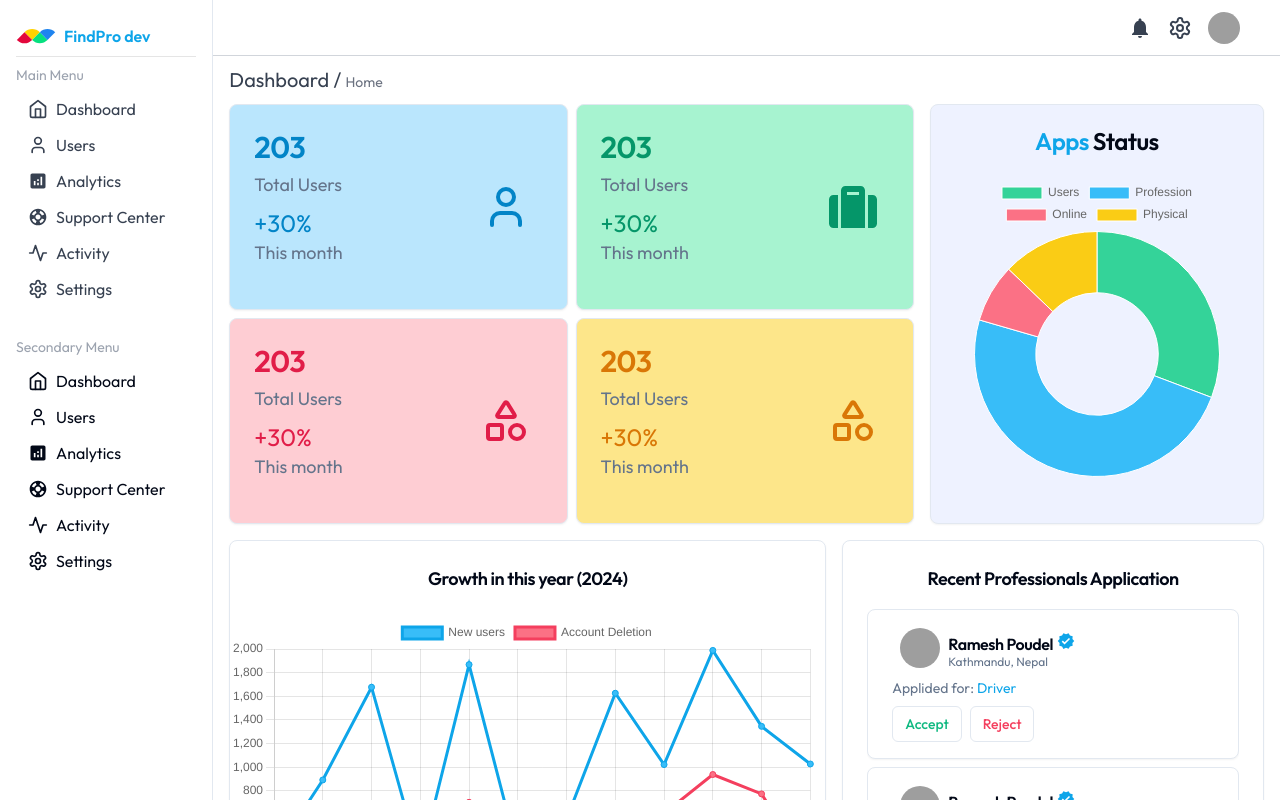
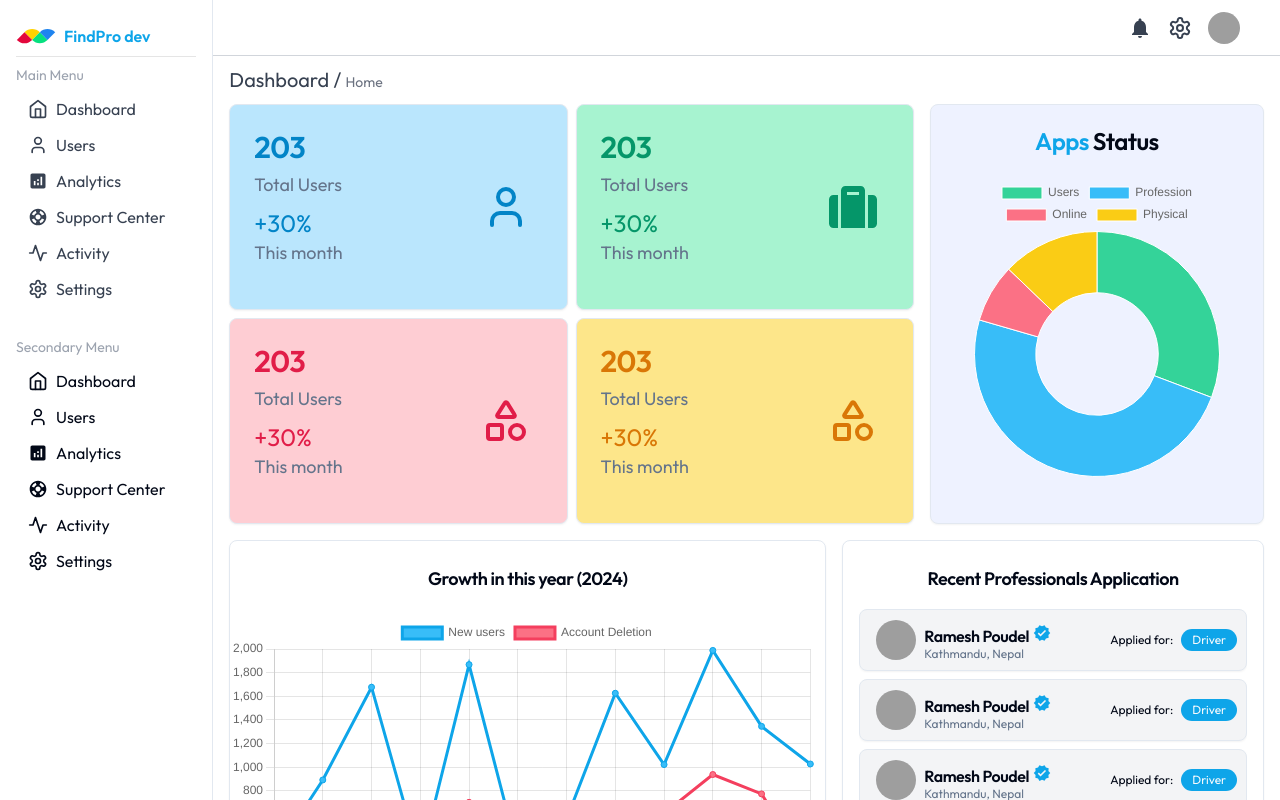
Before and after one commit to CodeMode365/FindPro-client, a Next.js app: page /dashboard in a window 1280 px wide. Built offline with nearby package versions, Linux system fonts and the light colour scheme; grey boxes are pictures that could not be loaded.

Commit message:
admin dashboard page

```diff
--- a/src/app/(protected)/dashboard/_components/Admin/Home/ProApplications/ProApplicationCard.tsx
+++ b/src/app/(protected)/dashboard/_components/Admin/Home/ProApplications/ProApplicationCard.tsx
@@ -1,5 +1,6 @@
 import VerifiedBadge from "@/components/reusable/VerifiedBadge";
 import { Avatar, AvatarFallback, AvatarImage } from "@/components/ui/avatar";
+import { Badge } from "@/components/ui/badge";
 import { Button } from "@/components/ui/button";
 import {
   Card,
@@ -9,11 +10,12 @@ import {
   CardHeader,
   CardTitle,
 } from "@/components/ui/card";
+import { ArrowRight } from "lucide-react";
 
 const ProApplicationCard = () => {
   return (
-    <Card className=" mt-2">
-      <CardHeader className="flex flex-row items-center -my-2">
+    <Card className=" mt-2 bg-gray-100 hover:bg-sky-300 transition grid grid-cols-8">
+      <CardHeader className="flex flex-row items-center -my-1 py-3 px-2 col-span-5">
         <span className="mx-2 cursor-pointer relative">
           <Avatar className="h-10 w-10">
             <AvatarImage src="https://github.com/shadcn.png" alt="@shadcn" />
@@ -32,28 +34,12 @@ const ProApplicationCard = () => {
           </CardDescription>
         </span>
       </CardHeader>
-      <CardContent className="-mt-4">
-        <h3 className="text-sm text-muted-foreground">
-          Applided for:
-          <span className="text-primary"> Driver</span>
-        </h3>
+      <CardContent className="col-span-3 m-0 p-0 flex items-center justify-center">
+        <h2 className="text-xs">
+          Applied for:
+          <Badge className="font-normal ml-2">Driver</Badge>
+        </h2>
       </CardContent>
-      <CardFooter className="-mt-4 -mb-2">
-        <Button
-          size={"sm"}
-          variant={"outline"}
-          className="text-emerald-500 hover:bg-emerald-200 hover:text-emerald-700"
-        >
-          Accept
-        </Button>
-        <Button
-          size={"sm"}
-          variant={"outline"}
-          className="text-rose-500 hover:bg-rose-200 hover:text-rose-700 ml-2"
-        >
-          Reject
-        </Button>
-      </CardFooter>
     </Card>
   );
 };
--- a/src/app/(protected)/dashboard/_components/Admin/Home/ProApplications/index.tsx
+++ b/src/app/(protected)/dashboard/_components/Admin/Home/ProApplications/index.tsx
@@ -18,7 +18,7 @@ const ProApplication = () => {
           Recent Professionals Application
         </CardTitle>
       </CardHeader>
-      <CardContent className="">
+      <CardContent className="px-4">
         <ScrollArea className="h-80 lg:h-56">
           {Array.from({ length: 10 }).map((_, i) => (
             <Link href={"#"} key={"app-item-" + i}>
--- a/src/app/(protected)/dashboard/page.tsx
+++ /dev/null
@@ -1,11 +0,0 @@
-import React from "react";
-
-const Dashboard = () => {
-  return (
-    <div className="col-span-12">
-      <div>Dashboard page</div>
-    </div>
-  );
-};
-
-export default Dashboard;
```
